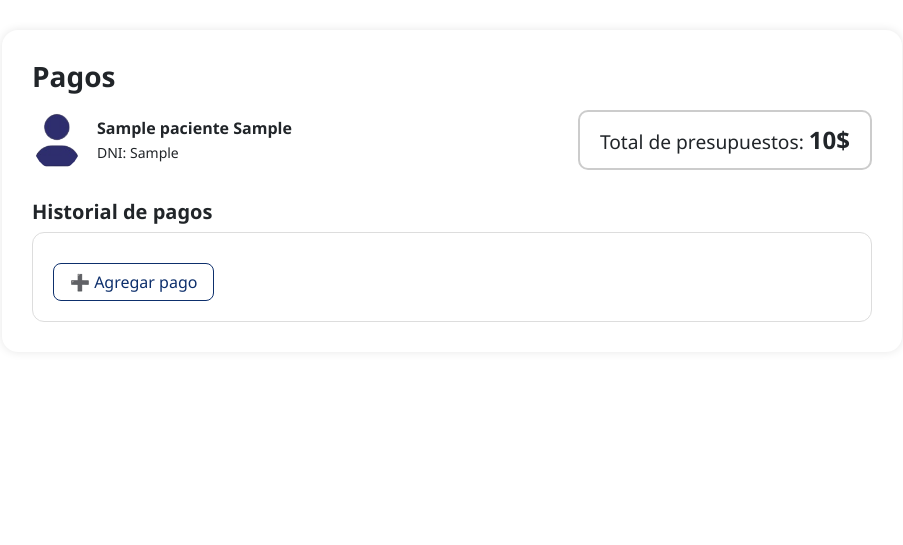
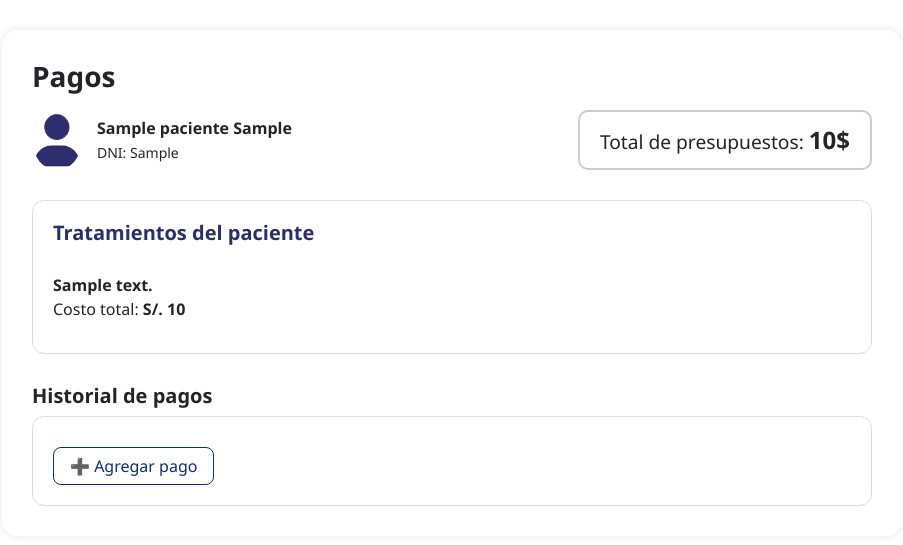
Before and after one commit to joaquin30/dentware, a Flask app: page /historia/paciente/1/pagos in a window 1280 px wide. Shown: the part 160-705 px from the top of the page, without its empty margins (188-1091 px from the left). Run offline with Flask 3, Linux system fonts and the light colour scheme; tables that the repository leaves empty hold one stand-in row (values such as "Sample post"); some libraries are stand-ins or nearby versions.

Commit message:
mostrar todos los costos de proc en Pagos

```diff
--- a/app/historia/routes.py
+++ b/app/historia/routes.py
@@ -512,7 +512,7 @@
         total_costo = sum(p.costo_referencial or 0 for p in tratamiento.procedimientos)
 
 
-        tratamiento.costo = total_costo
+        tratamiento.costo = int(total_costo)
 
         db.session.commit()
         return redirect(request.url)
--- a/app/templates/historia/pagos.html
+++ b/app/templates/historia/pagos.html
@@ -105,6 +105,27 @@
     background-color: #0d2f6c;
     color: white;
   }
+
+  .tratamientos-box {
+    border: 1px solid #ddd;
+    padding: 20px;
+    border-radius: 12px;
+    margin-bottom: 30px;
+  }
+
+  .tratamientos-box h5 {
+    margin-bottom: 16px;
+    color: #2a2f65;
+  }
+
+  .tratamiento-item {
+    padding: 12px 0;
+    border-bottom: 1px solid #eee;
+  }
+
+  .tratamiento-item:last-child {
+    border-bottom: none;
+  }
 </style>
 
 <div class="header-main">
@@ -126,19 +147,40 @@
     <div class="saldo">Total de presupuestos: <strong style="font-size: 1.5rem;">{{ total_presupuestos }}$</strong></div>
   </div>
 
+  <!-- Box de Tratamientos -->
+  <div class="tratamientos-box">
+    <h5 class="fw-semibold">Tratamientos del paciente</h5>
+    {% if historia.tratamientos %}
+      <ul style="list-style: none; padding-left: 0; margin: 0;">
+        {% for tratamiento in historia.tratamientos %}
+          <li class="tratamiento-item">
+            <strong>{{ tratamiento.descripcion }}</strong><br>
+            Costo total: <strong>S/. {{ tratamiento.costo or '0.00' }}</strong>
+          </li>
+        {% endfor %}
+      </ul>
+    {% else %}
+      <p>No hay tratamientos registrados.</p>
+    {% endif %}
+  </div>
+
   <h5 class="fw-semibold">Historial de pagos</h5>
   <div class="historial">
     {% for pago in pagos %}
     <div class="pago-item">
       <div class="pago-color"></div>
       <div class="pago-info">
-        <span><strong>Monto:</strong> {{ pago.monto }}$</span>
+        <span><strong>Monto:</strong> S/. {{ pago.monto }}</span>
         <span><strong>Fecha:</strong> {{ pago.fecha.strftime('%d/%m/%Y') }}</span>
         <span><strong>Método de pago:</strong> {{ pago.metodo }}</span>
       </div>
     </div>
     {% endfor %}
-    <button class="btn-add"><a href="{{ url_for('historia.agregar_pago', paciente_id=paciente.paciente_id) }}" style="text-decoration: none; color: inherit;">➕ Agregar pago</a></button>
+    <button class="btn-add">
+      <a href="{{ url_for('historia.agregar_pago', paciente_id=paciente.paciente_id) }}" style="text-decoration: none; color: inherit;">
+        ➕ Agregar pago
+      </a>
+    </button>
   </div>
 </div>
 
```
